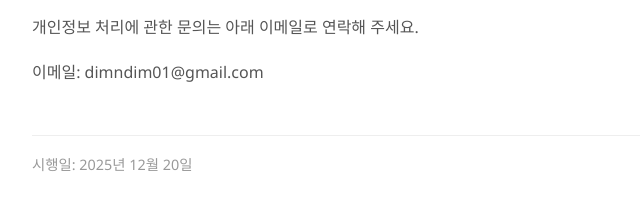
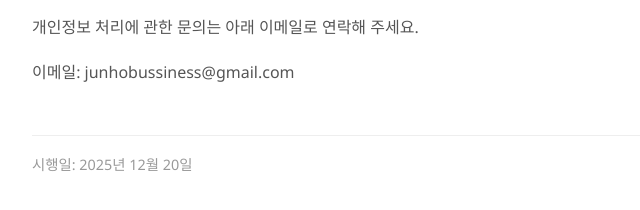
Before and after one commit to dimndim/dimndim.github.io, a plain HTML site: page privacy-simple-pic-viewer.html in a window 1280 px wide. Shown: the part 1099-1309 px from the top of the page, 240-880 px from the left. Drawn offline with Linux system fonts and the light colour scheme.

Commit message:
메일 주소 수정

```diff
--- a/privacy-simple-pic-viewer.html
+++ b/privacy-simple-pic-viewer.html
@@ -106,7 +106,7 @@
 
         <h2>6. 문의</h2>
         <p>개인정보 처리에 관한 문의는 아래 이메일로 연락해 주세요.</p>
-        <p>이메일: dimndim01@gmail.com</p>
+        <p>이메일: junhobussiness@gmail.com</p>
 
         <p class="footer">시행일: 2025년 12월 20일</p>
     </div>
```
